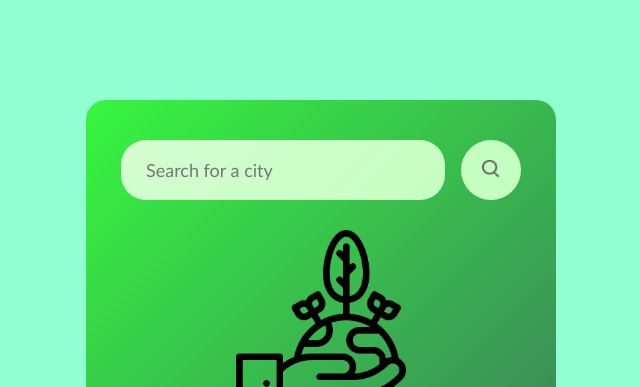
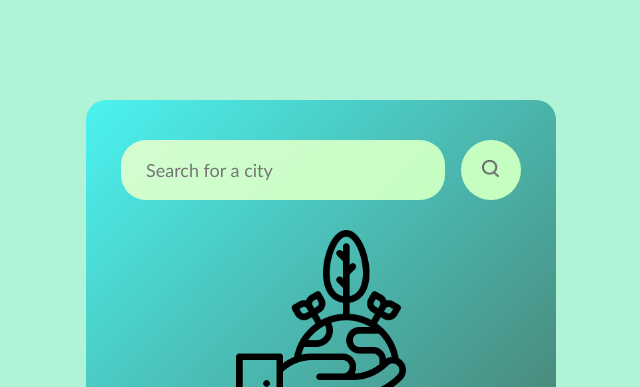
Before and after one commit to akashmondal04/Weather-App, a plain HTML site: page index.html in a window 1280 px wide. Shown: the top 387 px of the page, without its empty margins (319-959 px from the left). Drawn offline with Linux system fonts and the light colour scheme.

Commit message:
Change colour of card and body

```diff
--- a/style.css
+++ b/style.css
@@ -5,13 +5,13 @@
     box-sizing: border-box;
 }
 body{
-    background: rgb(145, 255, 209);
+    background: rgb(177, 243, 215);
 
 }
 .card{
     width: 90%;
     max-width: 470px;
-    background: linear-gradient(135deg, #15f309bb, #031c1399);
+    background: linear-gradient(135deg, #27f3fabb, #031c1399);
     color: #000000;
     margin: 100px auto 0;
     border-radius: 20px;
```
